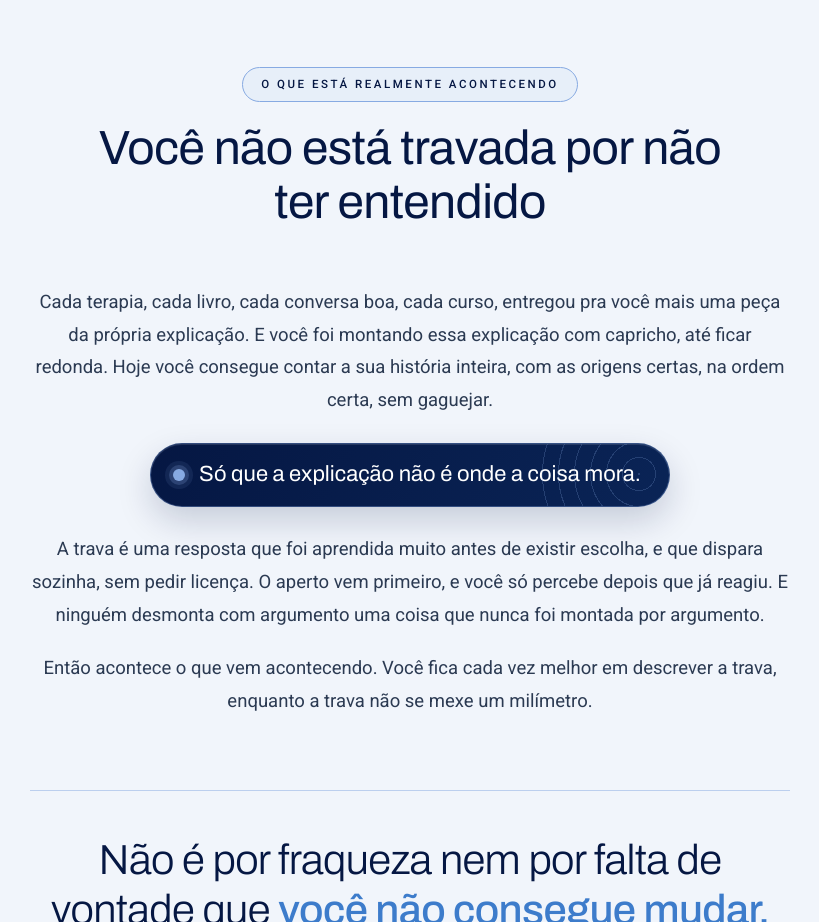
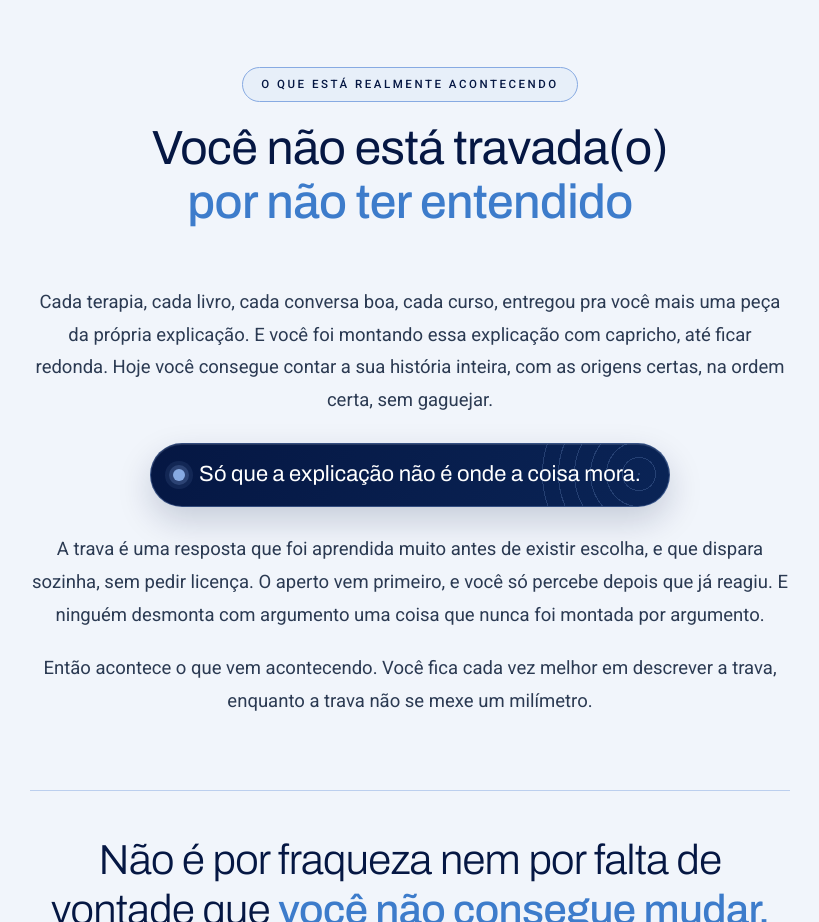
Before and after one commit to Devikison/lp-katsuo-arakaki, a plain HTML site: page index.html in a window 1280 px wide. Shown: the part 2080-3002 px from the top of the page, without its empty margins (230-1049 px from the left). Drawn offline with Linux system fonts and the light colour scheme.

Commit message:
Título da dobra 03: 'travada(o)' e segunda linha em azul-claro
Co-Authored-By: Claude Fable 5.1 <noreply@anthropic.com>

```diff
--- a/index.html
+++ b/index.html
@@ -151,7 +151,7 @@
   <div class="container container--read">
     <div class="section__head reveal">
       <p class="eyebrow">O que está realmente acontecendo</p>
-      <h2 class="h2" id="t-aco">Você não está travada por não ter entendido</h2>
+      <h2 class="h2 h2--rec" id="t-aco">Você não está travada(o)<br><span class="nowrap accent">por não ter entendido</span></h2>
     </div>
 
     <div class="prose reveal">
```
